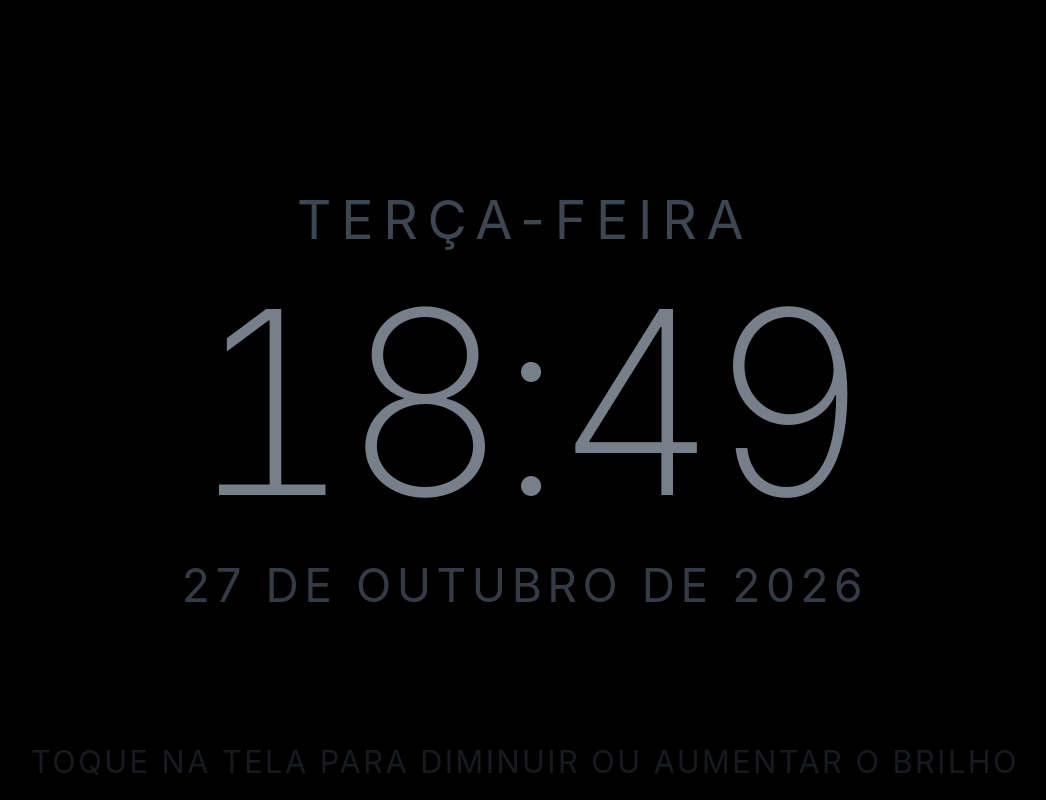
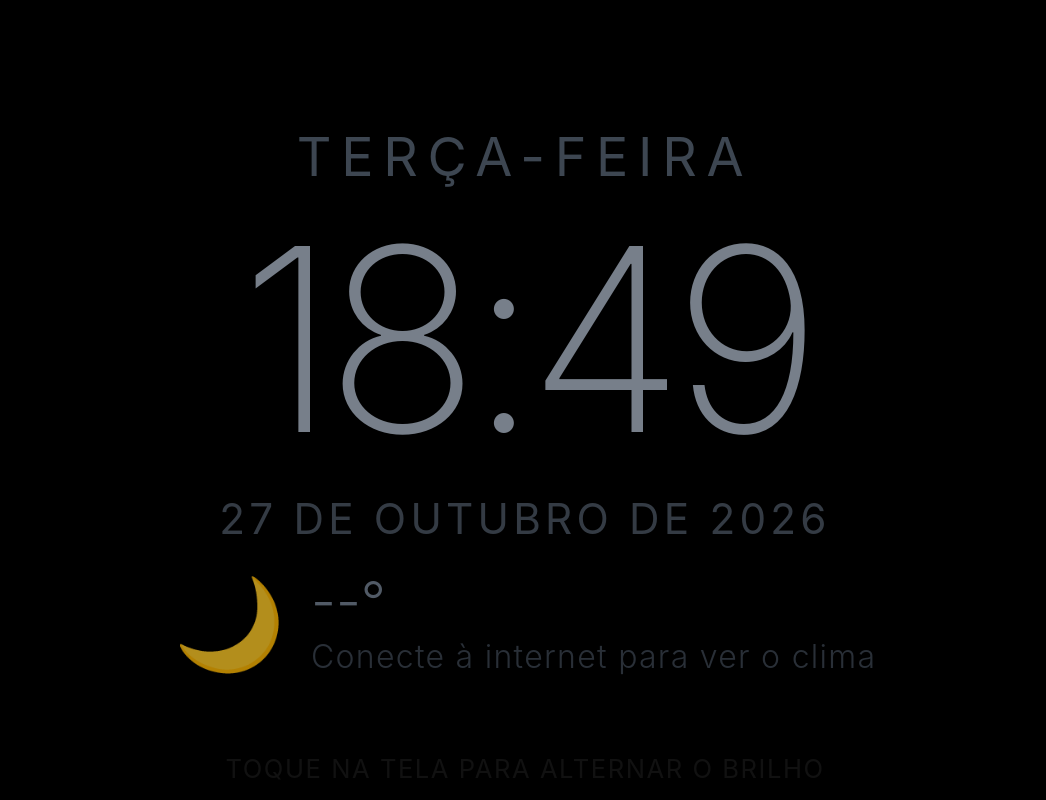
Before and after one commit to matheusoalmeida/relogioIpad, a plain HTML site: page index.html in a window 1280 px wide. Shown: the whole page, without its empty margins (115-1161 px from the left). Drawn offline with Linux system fonts and the light colour scheme; no server answers.

Commit message:
Add files via upload

```diff
--- a/index.html
+++ b/index.html
@@ -4,84 +4,40 @@
 <meta charset="utf-8">
 <meta name="viewport" content="width=device-width, initial-scale=1, maximum-scale=1, user-scalable=no">
 <meta name="apple-mobile-web-app-capable" content="yes">
-<meta name="apple-mobile-web-app-status-bar-style" content="black">
+<meta name="apple-mobile-web-app-status-bar-style" content="black-translucent">
+<meta name="apple-mobile-web-app-title" content="Relógio">
 <title>Relógio de Cabeceira</title>
 <style>
-  * { box-sizing: border-box; }
-  html, body {
-    margin: 0; width: 100%; height: 100%; overflow: hidden;
-    background: #000; color: #b8c0cc;
-    font-family: -apple-system, BlinkMacSystemFont, "Helvetica Neue", Arial, sans-serif;
-    -webkit-user-select: none; user-select: none;
-  }
-  body { display: -webkit-box; display: -webkit-flex; display: flex;
-    -webkit-box-align: center; -webkit-align-items: center; align-items: center;
-    -webkit-box-pack: center; -webkit-justify-content: center; justify-content: center;
-    transition: color .3s ease;
-  }
-  .clock { width: 100%; padding: 4vh 5vw; text-align: center; }
-  .weekday { font-size: 4.2vw; letter-spacing: .18em; text-transform: uppercase;
-    color: #687382; margin-bottom: 2vh; }
-  .time { font-size: 20vw; font-weight: 200; line-height: 1.05; letter-spacing: -.045em;
-    font-variant-numeric: tabular-nums; white-space: nowrap; }
-  .date { margin-top: 2.5vh; font-size: 3.6vw; letter-spacing: .12em;
-    color: #59616c; text-transform: uppercase; }
-  .hint { position: fixed; bottom: 2.5vh; left: 0; right: 0; text-align: center;
-    font-size: 2.4vw; color: #252a31; letter-spacing: .08em; }
-  body.dim .weekday { color: #3d4651; }
-  body.dim .time { color: #777f8a; }
-  body.dim .date { color: #343b44; }
-  body.dim .hint { color: #171a1f; }
-  @media (orientation: portrait) {
-    .time { font-size: 23vw; }
-    .weekday { font-size: 5vw; }
-    .date { font-size: 4vw; }
-    .hint { font-size: 3vw; }
-  }
+*{box-sizing:border-box}html,body{margin:0;width:100%;height:100%;overflow:hidden;background:#000;color:#b8c0cc;font-family:-apple-system,BlinkMacSystemFont,"Helvetica Neue",Arial,sans-serif;-webkit-user-select:none;user-select:none}
+body{display:-webkit-box;display:-webkit-flex;display:flex;-webkit-box-align:center;-webkit-align-items:center;align-items:center;-webkit-box-pack:center;-webkit-justify-content:center;justify-content:center}
+.clock{width:100%;padding:3vh 5vw;text-align:center}.weekday{font-size:4.2vw;letter-spacing:.18em;text-transform:uppercase;color:#687382;margin-bottom:2vh}
+.time{font-size:20vw;font-weight:200;line-height:1.05;letter-spacing:-.045em;white-space:nowrap}.date{margin-top:2.5vh;font-size:3.3vw;letter-spacing:.1em;color:#59616c;text-transform:uppercase}
+.weather{margin-top:3vh;display:-webkit-box;display:-webkit-flex;display:flex;-webkit-box-align:center;-webkit-align-items:center;align-items:center;-webkit-box-pack:center;-webkit-justify-content:center;justify-content:center;color:#818b98;font-size:4.3vw;font-weight:300}
+.weather-icon{font-size:7vw;margin-right:2vw;line-height:1}.weather-text{text-align:left}.weather-desc{display:block;font-size:2.5vw;color:#4e5865;margin-top:.4vh;letter-spacing:.04em}
+.hint{position:fixed;bottom:2vh;left:0;right:0;text-align:center;font-size:2vw;color:#171a1f;letter-spacing:.06em}
+body.dim .weekday{color:#3d4651}body.dim .time{color:#777f8a}body.dim .date{color:#343b44}body.dim .weather{color:#515a66}body.dim .weather-icon{opacity:.7}body.dim .weather-desc{color:#292f37}body.dim .hint{color:#111}
+@media(orientation:portrait){.time{font-size:23vw}.weekday{font-size:5vw}.date{font-size:4vw}.weather{font-size:5vw}.weather-icon{font-size:8vw}.weather-desc{font-size:3vw}.hint{font-size:2.7vw}}
 </style>
 </head>
-<body>
-  <main class="clock" id="clock">
-    <div class="weekday" id="weekday">SEGUNDA-FEIRA</div>
-    <div class="time" id="time">00:00</div>
-    <div class="date" id="date">01 DE JANEIRO DE 2026</div>
-  </main>
-  <div class="hint">TOQUE NA TELA PARA DIMINUIR OU AUMENTAR O BRILHO</div>
+<body class="dim">
+<main class="clock">
+<div class="weekday" id="weekday">SEGUNDA-FEIRA</div>
+<div class="time" id="time">00:00</div>
+<div class="date" id="date">01 DE JANEIRO DE 2026</div>
+<div class="weather"><span class="weather-icon" id="weatherIcon">🌙</span><span class="weather-text"><span id="temperature">--°</span><span class="weather-desc" id="weatherDesc">Carregando clima...</span></span></div>
+</main>
+<div class="hint">TOQUE NA TELA PARA ALTERNAR O BRILHO</div>
 <script>
-(function () {
-  var weekdays = ['domingo', 'segunda-feira', 'terça-feira', 'quarta-feira',
-                  'quinta-feira', 'sexta-feira', 'sábado'];
-  var months = ['janeiro', 'fevereiro', 'março', 'abril', 'maio', 'junho',
-                'julho', 'agosto', 'setembro', 'outubro', 'novembro', 'dezembro'];
-  var dim = true;
-
-  function pad(n) { return n < 10 ? '0' + n : '' + n; }
-
-  function updateClock() {
-    var now = new Date();
-    document.getElementById('time').textContent =
-      pad(now.getHours()) + ':' + pad(now.getMinutes());
-    document.getElementById('weekday').textContent = weekdays[now.getDay()];
-    document.getElementById('date').textContent =
-      pad(now.getDate()) + ' de ' + months[now.getMonth()] + ' de ' + now.getFullYear();
-  }
-
-  document.addEventListener('touchstart', function () {
-    dim = !dim;
-    if (dim) {
-      document.body.className = 'dim';
-    } else {
-      document.body.className = '';
-    }
-  }, false);
-  document.addEventListener('click', function () {
-    dim = !dim;
-    document.body.className = dim ? 'dim' : '';
-  }, false);
-
-  document.body.className = 'dim';
-  updateClock();
-  window.setInterval(updateClock, 1000);
+(function(){
+var weekdays=['domingo','segunda-feira','terça-feira','quarta-feira','quinta-feira','sexta-feira','sábado'];
+var months=['janeiro','fevereiro','março','abril','maio','junho','julho','agosto','setembro','outubro','novembro','dezembro'];var dim=true;
+function pad(n){return n<10?'0'+n:''+n}
+function updateClock(){var d=new Date();document.getElementById('time').textContent=pad(d.getHours())+':'+pad(d.getMinutes());document.getElementById('weekday').textContent=weekdays[d.getDay()];document.getElementById('date').textContent=pad(d.getDate())+' de '+months[d.getMonth()]+' de '+d.getFullYear()}
+function icon(c,day){if(c===0)return day?'☀️':'🌙';if(c===1||c===2)return day?'🌤️':'☁️';if(c===3)return '☁️';if(c===45||c===48)return '🌫️';if(c>=51&&c<=67)return '🌦️';if(c>=71&&c<=77)return '❄️';if(c>=80&&c<=82)return '🌧️';if(c>=85&&c<=86)return '🌨️';if(c>=95)return '⛈️';return '🌡️'}
+function desc(c){if(c===0)return 'Céu limpo';if(c===1)return 'Predominantemente limpo';if(c===2)return 'Parcialmente nublado';if(c===3)return 'Nublado';if(c===45||c===48)return 'Neblina';if(c>=51&&c<=57)return 'Garoa';if(c>=61&&c<=67)return 'Chuva';if(c>=71&&c<=77)return 'Neve';if(c>=80&&c<=82)return 'Pancadas de chuva';if(c>=85&&c<=86)return 'Pancadas de neve';if(c>=95)return 'Trovoadas';return 'Condição do tempo'}
+function updateWeather(){var x=new XMLHttpRequest();x.open('GET','https://api.open-meteo.com/v1/forecast?latitude=-23.1791&longitude=-45.8872&current=temperature_2m,weather_code,is_day&timezone=America%2FSao_Paulo',true);x.onreadystatechange=function(){if(x.readyState===4){if(x.status>=200&&x.status<300){try{var c=JSON.parse(x.responseText).current;document.getElementById('temperature').textContent=Math.round(c.temperature_2m)+'°C';document.getElementById('weatherIcon').textContent=icon(c.weather_code,c.is_day===1);document.getElementById('weatherDesc').textContent=desc(c.weather_code)+' · São José dos Campos'}catch(e){document.getElementById('weatherDesc').textContent='Clima indisponível'}}else{document.getElementById('weatherDesc').textContent='Conecte à internet para ver o clima'}}};x.onerror=function(){document.getElementById('weatherDesc').textContent='Conecte à internet para ver o clima'};x.send(null)}
+document.addEventListener('click',function(){dim=!dim;document.body.className=dim?'dim':''},false);
+updateClock();updateWeather();window.setInterval(updateClock,1000);window.setInterval(updateWeather,1800000)
 }());
 </script>
 </body>
```
